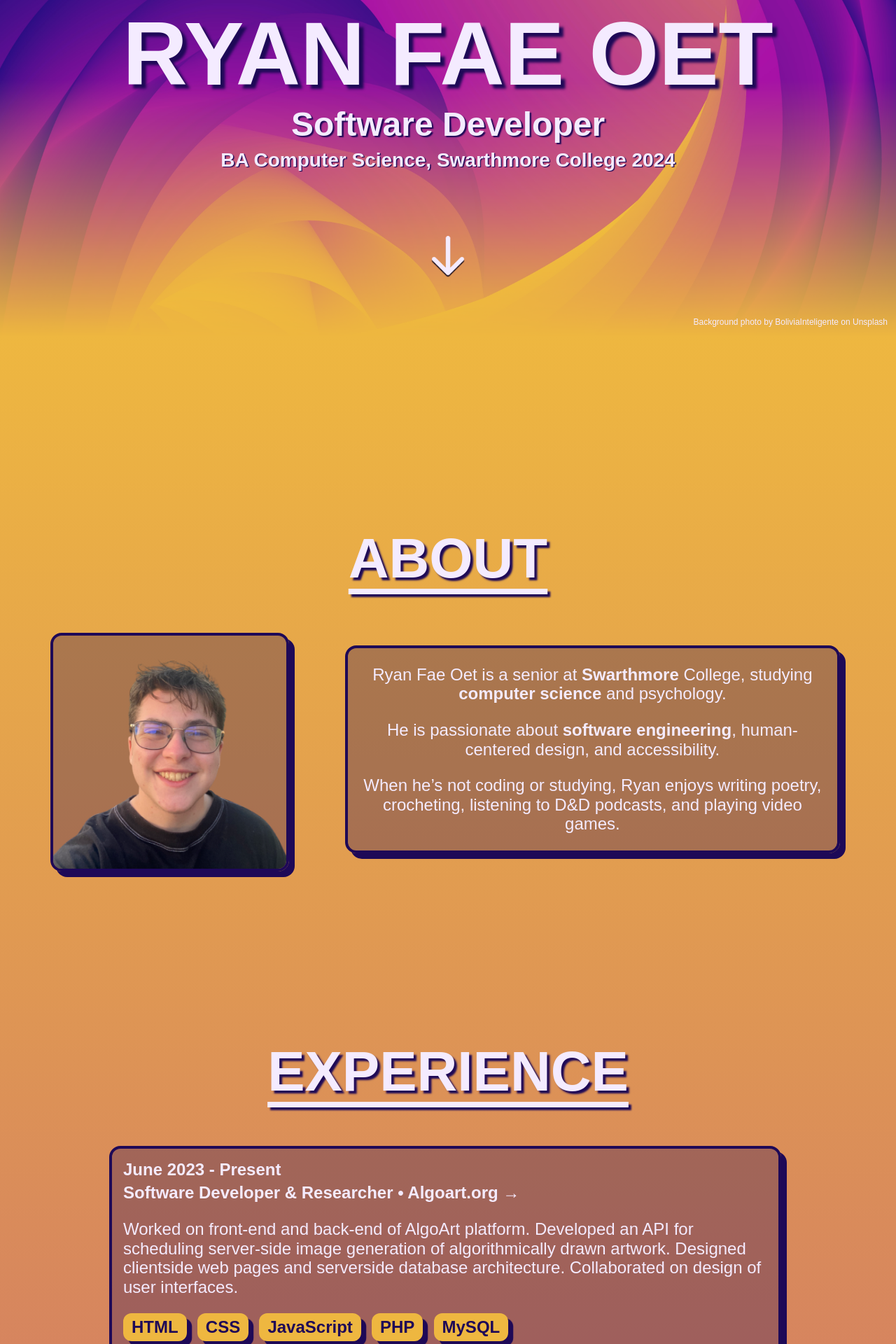
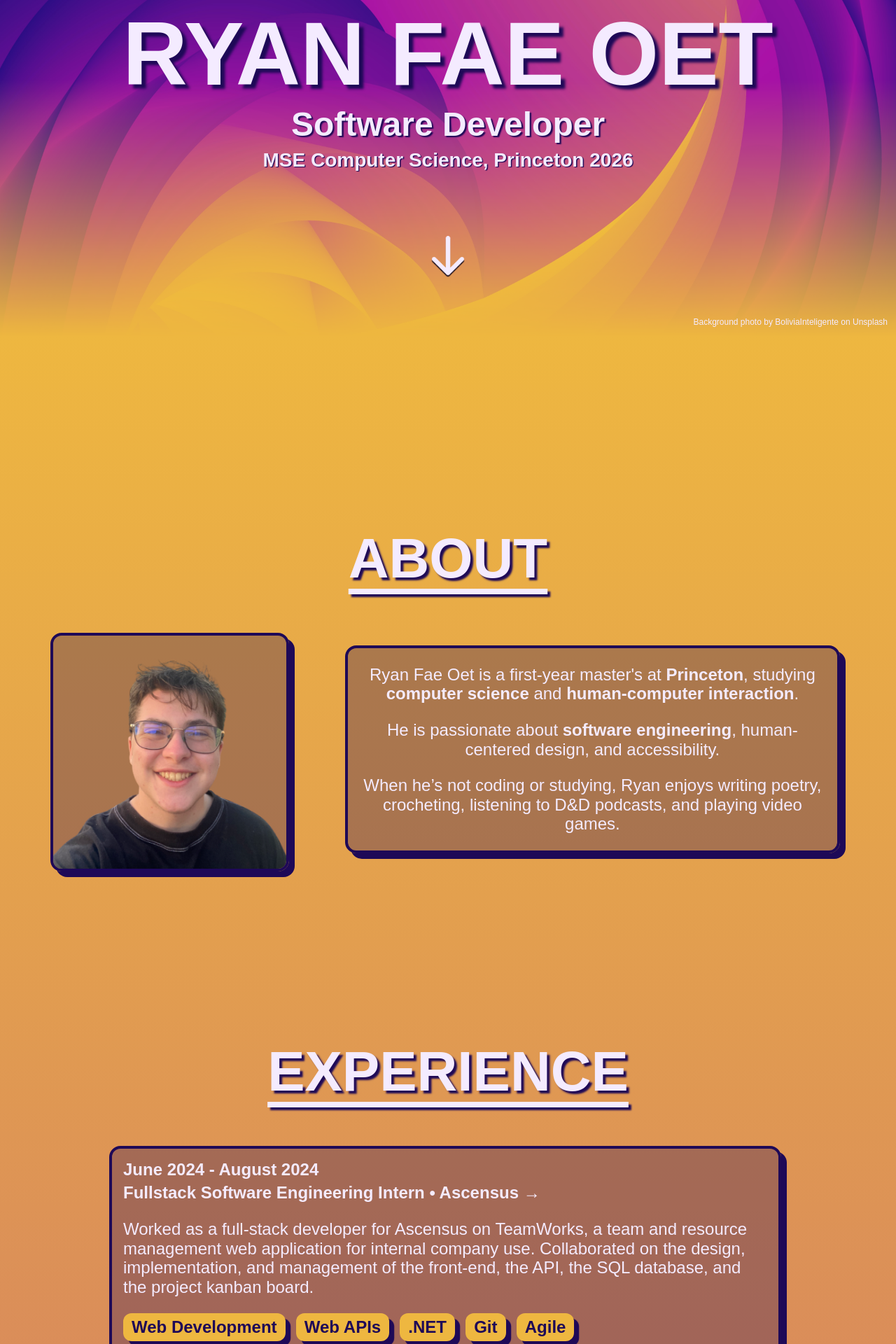
Before and after one commit to Num3ra1s/Portfolio-Website, a Flask app: page / in a window 1280 px wide. Shown: the part 320-2240 px from the top of the page at 70% size. Run offline with Flask 3, Linux system fonts and the light colour scheme; some libraries are stand-ins or nearby versions; some web fonts are replaced.

Commit message:
Updated September 2024

```diff
--- a/templates/index.html
+++ b/templates/index.html
@@ -41,7 +41,7 @@ LICENSE file in the root directory of this source tree.  -->
     <section class="home" id="home">
       <h1 class="home__title">RYAN FAE OET</h1>
       <h3 class="home__subtitle1">Software Developer</h3>
-      <h4 class="home__subtitle2">BA Computer Science, Swarthmore College 2024</h3>
+      <h4 class="home__subtitle2">MSE Computer Science, Princeton 2026</h3>
       <a class="arrow__link" href="#about"><img class="home__arrow" src="{{ url_for('static', filename= 'images/arrow.png') }}" alt="an arrow pointing down"></a>
       <p class="attribution">Background photo by BoliviaInteligente on Unsplash</p>
     </section>
@@ -56,7 +56,7 @@ LICENSE file in the root directory of this source tree.  -->
             <div class="card">
               <div class="card__wrapper">
                 <div class="about__text">
-                  <p>Ryan Fae Oet is a senior at <strong>Swarthmore</strong> College, studying <strong>computer science</strong> and psychology.</p>
+                  <p>Ryan Fae Oet is a first-year master's at <strong>Princeton</strong>, studying <strong>computer science</strong> and <strong>human-computer interaction</strong>.</p>
                   <p>He is passionate about <strong>software engineering</strong>, human-centered design, and accessibility. </p>
                   <p>When he’s not coding or studying, Ryan enjoys writing poetry, crocheting, listening to D&D podcasts, and playing video games.</p>
                 </div>
@@ -73,7 +73,21 @@ LICENSE file in the root directory of this source tree.  -->
           <div class="experience__cards">
             <div class="card">
               <div class="card__wrapper">
-                <p class="card__subtitle">June 2023 - Present</p>
+                <p class="card__subtitle">June 2024 - August 2024</p>
+                <p class="card__title">Fullstack Software Engineering Intern • <a href="https://www.ascensus.com/" target="_blank">Ascensus →</a></p>
+                <p class="card__text">Worked as a full-stack developer for Ascensus on TeamWorks, a team and resource management web application for internal company use. Collaborated on the design, implementation, and management of the front-end, the API, the SQL database, and the project kanban board. </p>
+                <ul class="card__skills">
+                  <li class="skills__item">Web Development</li>
+                  <li class="skills__item">Web APIs</li>
+                  <li class="skills__item">.NET</li>
+                  <li class="skills__item">Git</li>
+                  <li class="skills__item">Agile</li>
+                </ul>
+              </div>
+            </div>
+            <div class="card">
+              <div class="card__wrapper">
+                <p class="card__subtitle">June 2023 - August 2023</p>
                 <p class="card__title">Software Developer & Researcher • <a href="https://algoart.org/" target="_blank">Algoart.org →</a></p>
                 <p class="card__text">Worked on front-end and back-end of AlgoArt platform. Developed an API for scheduling server-side image generation of algorithmically drawn artwork. Designed clientside web pages and serverside database architecture. Collaborated on design of user interfaces.</p>
                 <ul class="card__skills">
@@ -100,7 +114,7 @@ LICENSE file in the root directory of this source tree.  -->
             <div class="card">
               <div class="card__wrapper">
                 <p class="card__subtitle">September 2021 - December 2022</p>
-                <p class="card__title">Computer Science Mentor • <a href="https://www.swarthmore.edu/computer-science/ninjas" target="_blank">Swarthmore College →</a></p>
+                <p class="card__title">Computer Science Lab Assistant • <a href="https://www.swarthmore.edu/computer-science/ninjas" target="_blank">Swarthmore College →</a></p>
                 <p class="card__text">Ran weekly study sessions for intermediate level computer science classes. Assisted students with debugging and identifying logical flaws in their code. Collaborated with other peer mentors to review and polish code and fortify understandings of necessary concepts.</p>
                 <ul class="card__skills">
                   <li class="skills__item">C</li>
@@ -133,6 +147,21 @@ LICENSE file in the root directory of this source tree.  -->
         <div class="section__wrapper">
           <h2 class="section__title">PROJECTS</h2>
           <div class="project__items">
+            <div class="project__item"></div>
+              <img class="project__image" src="{{ url_for('static', filename= 'images/teamworks.png') }}" alt="screenshot of the associate details page of the TeamWorks website">
+              <div class="card">
+                <div class="card__wrapper">
+                  <p class="card__title">TeamWorks Web Application</p>
+                  <p class="card__text">Co-designed, developed, and managed a CI/CD web application, API, and SQL database for the TeamWorks project: a tool that allows leadership to view, manage, and update information and relationships between associates, teams, and other company resources.</p>
+                  <ul class="card__skills">
+                    <li class="skills__item">C#</li>
+                    <li class="skills__item">Blazor</li>
+                    <li class="skills__item">Swagger</li>
+                    <li class="skills__item">SQL</li>
+                    <li class="skills__item">CI/CD</li>
+                  </ul>
+                </div>
+              </div>
             <div class="project__item">
               <a href="#home" class="project__link"><img class="project__image" src="{{ url_for('static', filename= 'images/portfolio1.png') }}" alt="screenshot of the home page of Ryan Fae Oet's website"></a>
               <div class="card">
@@ -189,7 +218,7 @@ LICENSE file in the root directory of this source tree.  -->
         <div class="section__wrapper">
           <h2 class="section__title">CONTACT</h2>
           <div class="contact__body">
-            <p class="contact__text">Ryan Fae Oet is looking for new opportunities! Send a message about potential work or just to chat!</p>
+            <p class="contact__text">Ryan Fae Oet is looking for new opportunities! Send a message about potential work, research, or just to chat!</p>
             <div class="socials">
               <a href="https://github.com/Num3ra1s" target="_blank"><i id="github" class="fa-brands fa-github fa-5x" style="color: #eeb740;" onmouseover="emphasize(this)" onmouseout="deemphasize(this)"></i></a>
               <a href="https://www.linkedin.com/in/ryan-oet/" target="_blank"><i id="linkedin" class="fa-brands fa-linkedin fa-5x" style="color: #eeb740;" onmouseover="emphasize(this)" onmouseout="deemphasize(this)"></i></a>
```
Also changed, not shown: static/images/teamworks.png (added), 1 other file.
